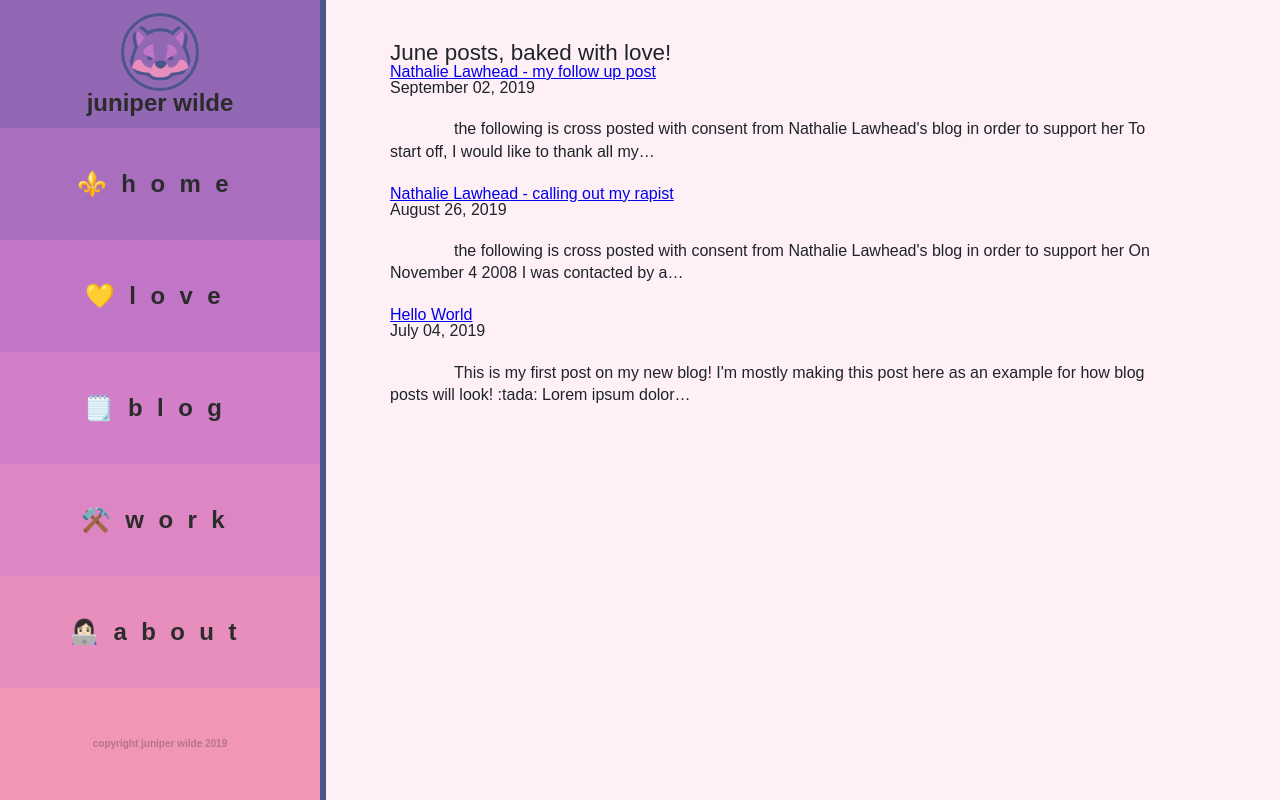
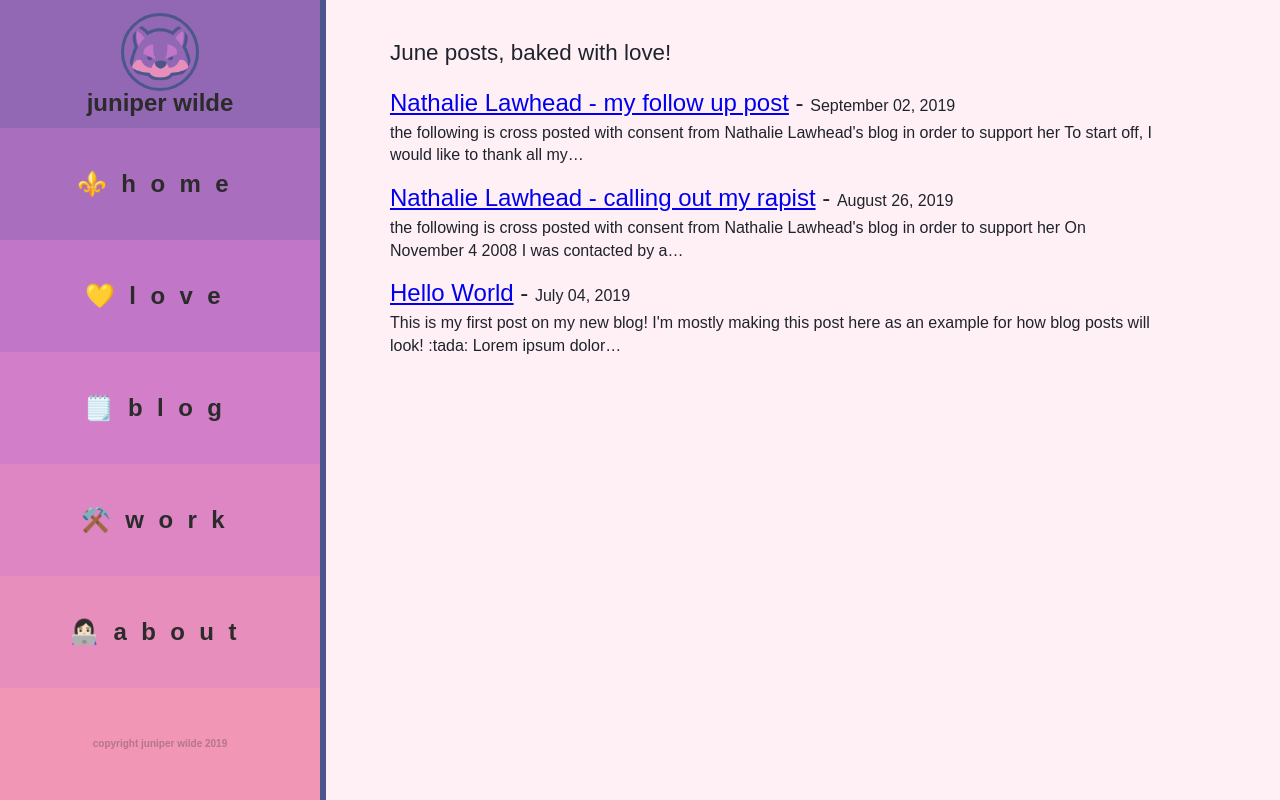
Before and after one commit to amychurchwell/futch, a Gatsby site: page /blog in a window 1280 px wide. Built offline with nearby package versions, Linux system fonts and the light colour scheme; Gatsby itself is replaced by a stand-in of ours.

Commit message:
update blog listing styles

```diff
--- a/src/pages/blog.js
+++ b/src/pages/blog.js
@@ -14,12 +14,13 @@ export default (props) => {
         {posts.map(({ node }) => {
           const title = node.frontmatter.title || node.fields.slug;
           return (
-            <div key={node.fields.slug}>
-              <h3>
+            <div className="post" key={node.fields.slug}>
+              <div className="postTitle">
                 <Link to={node.fields.slug}>{title}</Link>
-              </h3>
-              <small>{node.frontmatter.date}</small>
-              <p
+                <span> - </span>
+                <span className="postDate">{node.frontmatter.date}</span>
+              </div>
+              <div className="postExcerpt"
                 dangerouslySetInnerHTML={{
                   __html: node.frontmatter.description || node.excerpt,
                 }}
--- a/src/styles/global.css
+++ b/src/styles/global.css
@@ -19,6 +19,7 @@ html {
 
 .page h2 {
   font-size: 1.4em;
+  padding-bottom: 1.2em;
 }
 
 .page p {
@@ -26,6 +27,23 @@ html {
   padding-top: 1.4em;
   padding-bottom: 1.4em;
   text-indent: 4em;
+}
+
+.page .post {
+  margin-bottom: 1.2em;
+}
+
+.page .postTitle {
+  font-size: x-large;
+  margin-bottom: 0.3em;
+}
+
+.page .postDate {
+  font-size: initial;
+}
+
+.page .postExcerpt {
+  line-height: 1.4em;
 }
 
 .gatsby-highlight {
```
